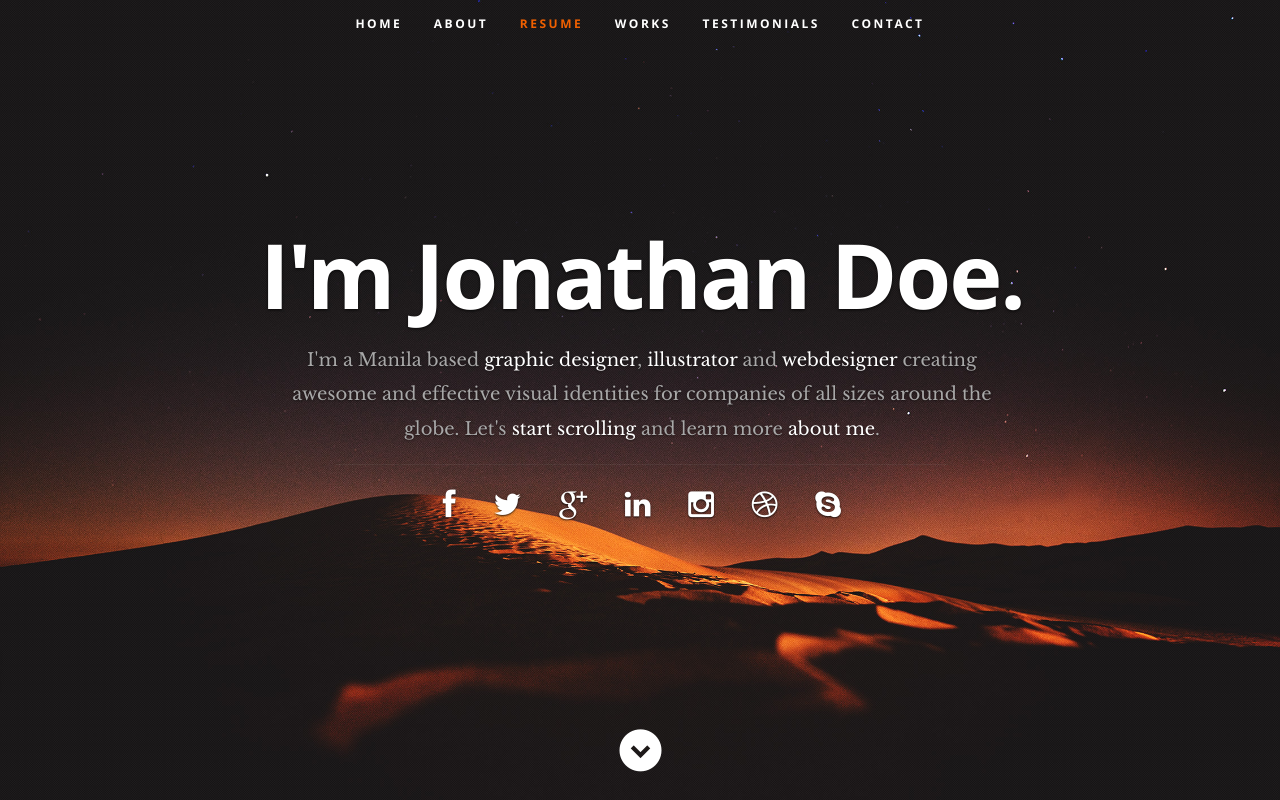
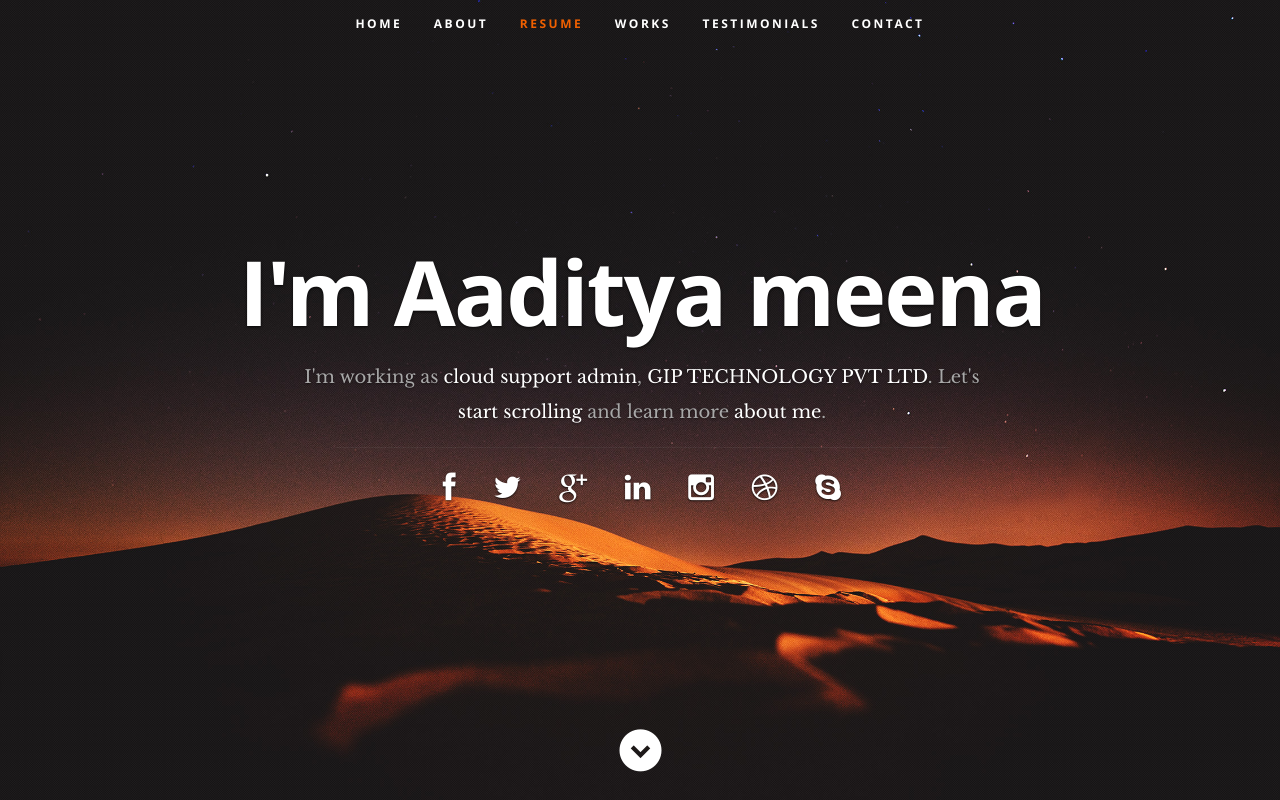
Before and after one commit to aadigiit6304/final, a plain HTML site: page index.html in a window 1280 px wide. Shown: the top 800 px of the page. Drawn offline with nearby package versions, Linux system fonts and the light colour scheme.

Commit message:
Update index.html

```diff
--- a/index.html
+++ b/index.html
@@ -56,9 +56,8 @@
 
       <div class="row banner">
          <div class="banner-text">
-            <h1 class="responsive-headline">I'm Jonathan Doe.</h1>
-            <h3>I'm a Manila based <span>graphic designer</span>, <span>illustrator</span> and <span>webdesigner</span> creating awesome and
-            effective visual identities for companies of all sizes around the globe. Let's <a class="smoothscroll" href="#about">start scrolling</a>
+            <h1 class="responsive-headline">I'm Aaditya meena</h1>
+            <h3>I'm working as <span>cloud support admin</span>, <span>GIP TECHNOLOGY PVT LTD</span>. Let's <a class="smoothscroll" href="#about">start scrolling</a>
             and learn more <a class="smoothscroll" href="#about">about me</a>.</h3>
             <hr />
             <ul class="social">
```
